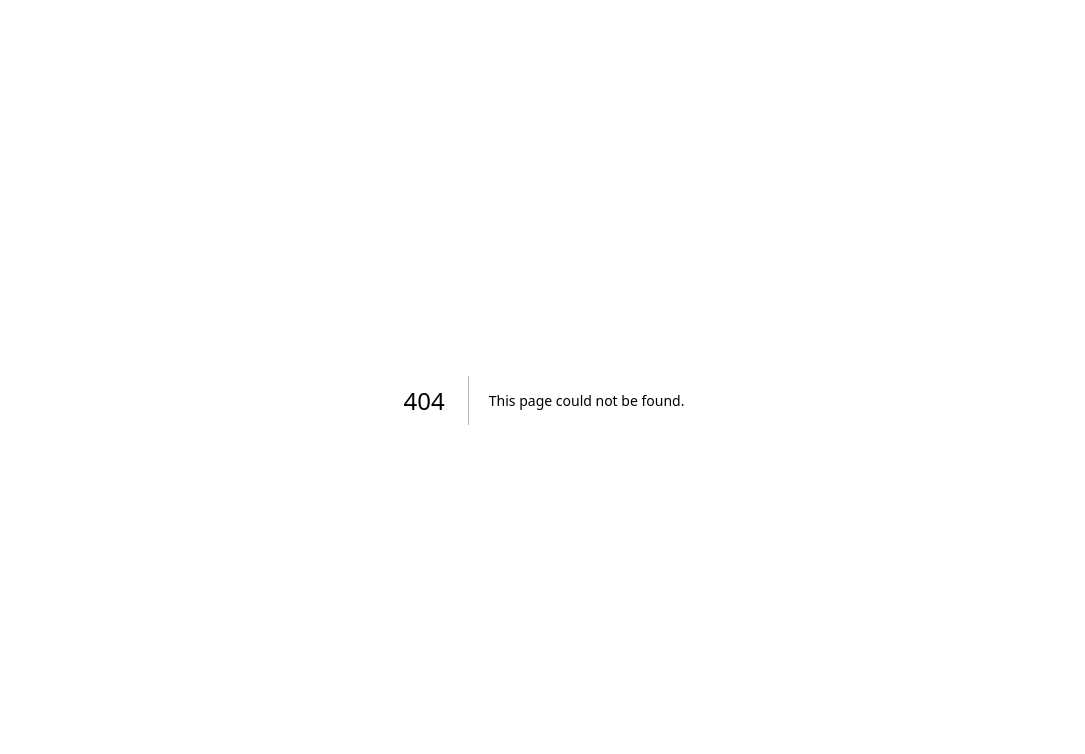
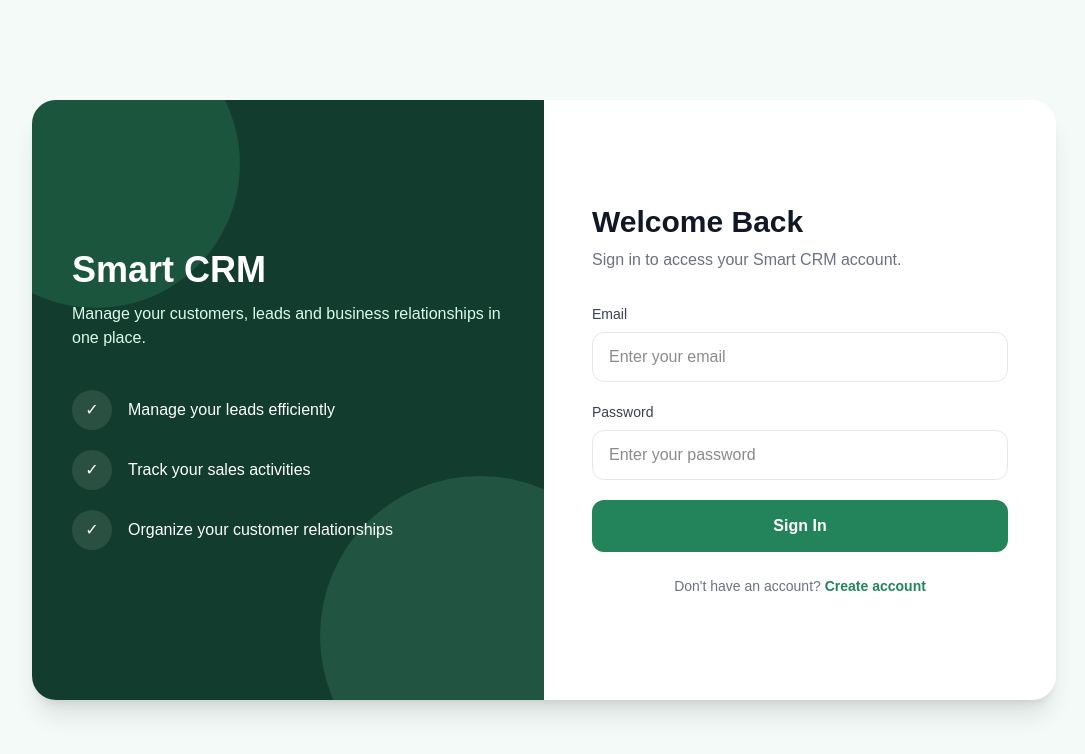
Before and after one commit to simranbist62/Smart-CRM, a Next.js app: page /login in a window 1280 px wide. Before the commit this address had no page. Shown: the top 754 px of the page, without its empty margins (96-1181 px from the left). Built offline with nearby package versions, Linux system fonts and the light colour scheme.

Commit message:
Login page

```diff
--- /dev/null
+++ b/src/app/login/page.tsx
@@ -0,0 +1,14 @@
+import AuthLayout from "../../components/Auth/Authlayout";
+import LoginForm from "../../components/Auth/Loginform";
+
+export default function LoginPage() {
+  return (
+    <AuthLayout
+      title="Welcome Back"
+      description="Sign in to access your Smart CRM account."
+      type="login"
+    >
+      <LoginForm />
+    </AuthLayout>
+  );
+}
```
